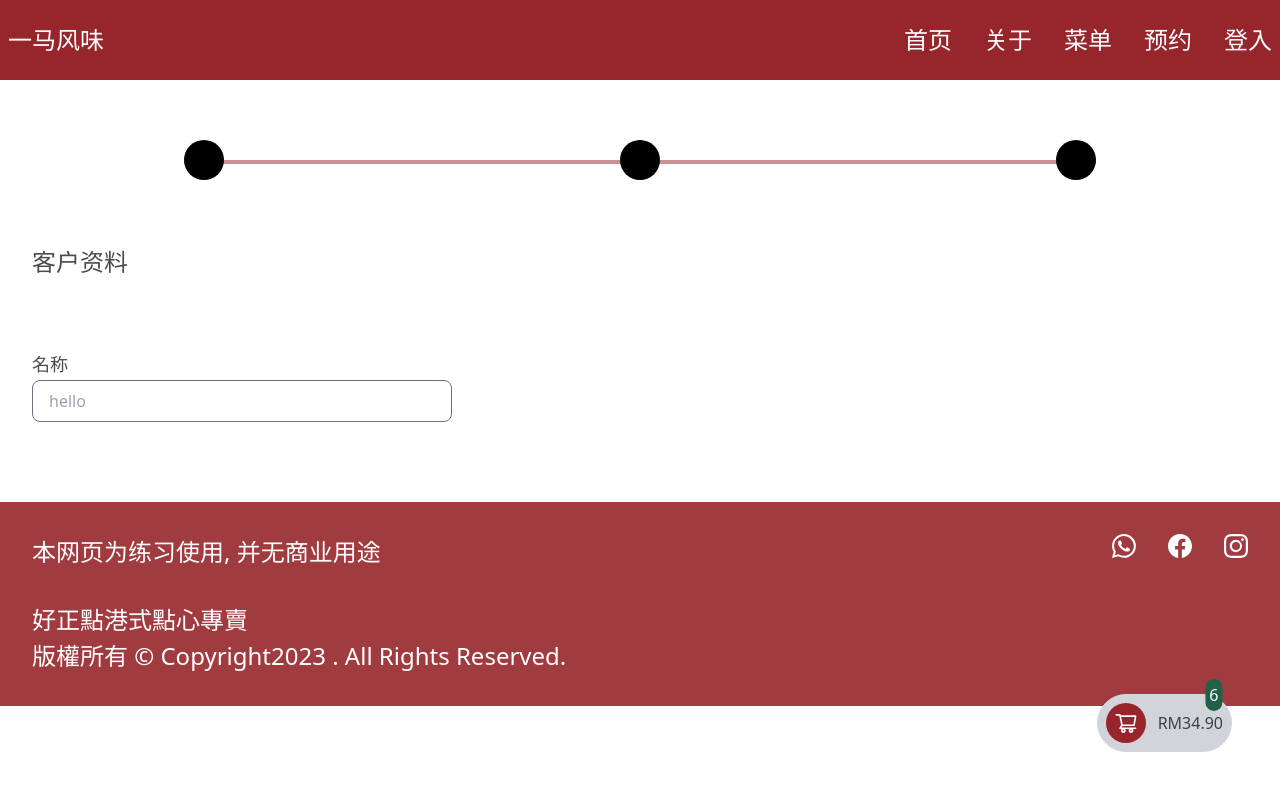
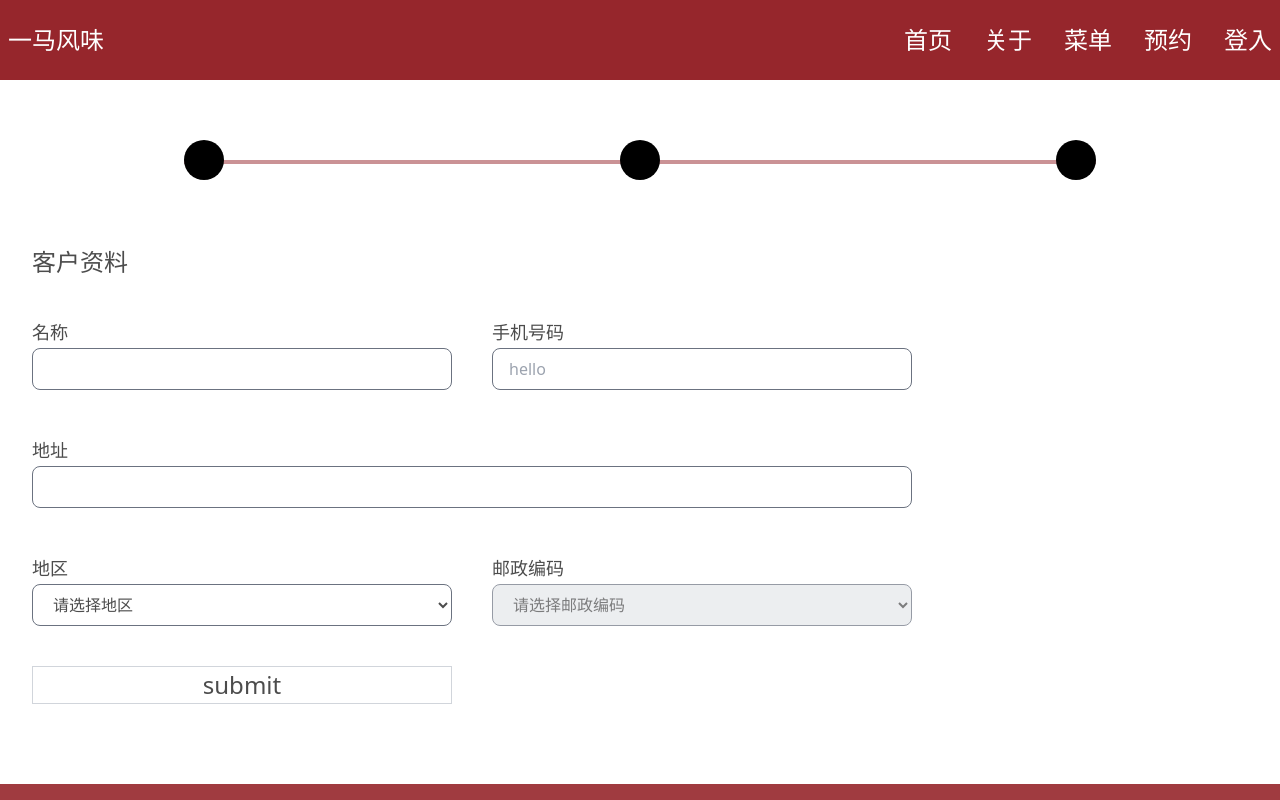
Before and after one commit to SecYJ/react-restaurant, a React (Vite) app: page /checkout in a window 1280 px wide. Shown: the top 800 px of the page. Built offline with nearby package versions, Linux system fonts and the light colour scheme.

Commit message:
Added react hook form and setup some validation logics

```diff
--- a/index.html
+++ b/index.html
@@ -7,7 +7,10 @@
         <title>Vite + React</title>
     </head>
     <body>
-    <div id="root"></div>
+        <div
+            id="root"
+            class="grid min-h-screen grid-rows-[auto_1fr_auto]"
+        ></div>
         <script type="module" src="/src/main.jsx"></script>
     </body>
 </html>
--- a/src/App.jsx
+++ b/src/App.jsx
@@ -1,18 +1,10 @@
 import { RouterProvider } from "react-router-dom";
-import { AnimatePresence } from "framer-motion";
-import { useCartCtx } from "./contexts/CartCtx";
 import router from "./router";
-import FloatingCartButton from "./components/cart/FloatingCartButton";
-import Cart from "./components/cart/Cart";
 
 const App = () => {
-    const { cartVisible: visible } = useCartCtx();
-
     return (
         <>
             <RouterProvider router={router} />
-            {!visible && <FloatingCartButton />}
-            <AnimatePresence>{visible && <Cart />}</AnimatePresence>
         </>
     );
 };
--- a/src/components/MultiStepForm/CheckoutForm.jsx
+++ b/src/components/MultiStepForm/CheckoutForm.jsx
@@ -1,26 +1,40 @@
-import { useId } from "react";
+import { useCallback, useEffect } from "react";
 import { useForm } from "react-hook-form";
-// import Input from "../Input";
+import { POSTCODE_LISTS } from "../../constants/postcodeStateList";
+import { error, inputStyles } from "./formStyles";
 
 const CheckoutForm = () => {
     const {
         register,
         formState: { errors },
         handleSubmit,
+        watch,
     } = useForm();
-    const nameId = useId();
-    const emailId = useId();
-    const phoneId = useId();
 
-    const inputStyles =
-        "transition-color w-full rounded-lg border border-gray-500 py-2 px-4 text-base outline-none focus:border-primary";
+    // TODO: fix the select bugs
+
+    const watchArea = watch("area");
+    console.log(watchArea);
+
+    const areaAvailability = watchArea
+        ? POSTCODE_LISTS.find((a) => a.name === watchArea)
+        : null;
+
+    const numberValidation = useCallback((val) => {
+        const transformedValue = val.toString();
+        if (transformedValue.length > 11) return "手机号码不可超过 11 个数字!";
+
+        const regexPattern = /\D/g;
+        return regexPattern.test(transformedValue)
+            ? "手机号码只限数字!"
+            : Number(val);
+    }, []);
 
     const submit = (e) => {
-        e.preventDefault();
+        // e.preventDefault();
         console.log(e);
+        console.log(errors);
     };
-
-    console.log(errors);
 
     return (
         <div>
@@ -29,52 +43,111 @@ const CheckoutForm = () => {
                 className="mt-8 grid grid-cols-2 gap-10"
                 onSubmit={handleSubmit(submit)}
             >
-                <div className="relative">
-                    <div className="mt-8" />
-                    {/* <Input label="名称" register={register} errors={errors} /> */}
-                    <label htmlFor={nameId} className="text-lg">
+                <div className="">
+                    <label htmlFor="username" className="text-lg">
                         名称
                     </label>
                     <input
                         type="text"
-                        {...register("名称", { required: true, maxLength: 20 })}
+                        {...register("username", {
+                            required: "名称为必填栏位!",
+                            maxLength: {
+                                value: 20,
+                                message: "名称长度不可超过 20 个文字!",
+                            },
+                        })}
                         className={inputStyles}
-                        id={nameId}
+                        id="username"
+                    />
+                    {errors?.username?.message && (
+                        <p className={error}>{errors?.username.message}</p>
+                    )}
+                </div>
+                <div className="">
+                    <label htmlFor="phoneNumber" className="text-lg">
+                        手机号码
+                    </label>
+                    <input
+                        type="tel"
+                        {...register("phoneNumber", {
+                            required: "手机号码为必填栏位!",
+                            valueAsNumber: true,
+                            validate: numberValidation,
+                        })}
+                        className={`${inputStyles} [appearance:textfield]`}
+                        id="phoneNumber"
                         placeholder="hello"
                     />
+                    {errors?.phoneNumber?.message && (
+                        <p className={error}>{errors?.phoneNumber?.message}</p>
+                    )}
                 </div>
-                {/* <div className="relative">
-                    <div className="mt-8" />
-                    <label htmlFor={phoneId} className="text-lg">
-                        联络号码
-                    </label>
+
+                <div className="col-span-full">
+                    <label className="text-lg">地址</label>
                     <input
-                        type="number"
-                        {...register("联络号码", {
-                            required: true,
-                            valueAsNumber: true,
-
+                        type="text"
+                        {...register("address", {
+                            required: {
+                                value: true,
+                                message: "地址栏位不得为空",
+                            },
                         })}
                         className={inputStyles}
-                        id={phoneId}
-                        placeholder="hello"
                     />
+                    {errors?.address?.message && (
+                        <p className={error}>{errors.address.message}</p>
+                    )}
                 </div>
-                <div className="relative">
-                    <div className="mt-8" />
-                    <label htmlFor={emailId} className="text-lg">
-                        Email
+                <div className="">
+                    <label htmlFor="area" className="text-lg">
+                        地区
                     </label>
-                    <input
-                        type="email"
-                        {...register("email", {
+                    <select
+                        {...register("area")}
+                        id="area"
+                        className={`${inputStyles} bg-transparent`}
+                        defaultValue="请选择地区"
+                    >
+                        <option disabled>请选择地区</option>
+                        {POSTCODE_LISTS.map((c) => (
+                            <option key={c.name} value={c.name}>
+                                {c.name}
+                            </option>
+                        ))}
+                    </select>
+                </div>
+                <div className="">
+                    <label htmlFor="area" className="text-lg">
+                        邮政编码
+                    </label>
+                    <select
+                        disabled={!watchArea}
+                        {...register("postcode", {
                             required: true,
                         })}
-                        className={inputStyles}
-                        id={emailId}
-                        placeholder="hello"
-                    />
-                </div> */}
+                        id="postcode"
+                        className={`${inputStyles} ${
+                            watchArea
+                                ? "enabled:bg-transparent"
+                                : "cursor-not-allowed disabled:bg-gray-200"
+                        }`}
+                        defaultValue="请选择邮政编码"
+                    >
+                        <option disabled>请选择邮政编码</option>
+                        {areaAvailability?.postcodes.map((c) => (
+                            <option value={c} key={c}>
+                                {c}
+                            </option>
+                        ))}
+                    </select>
+                    {errors?.postcode?.message && (
+                        <p className={error}>{errors?.postcode?.message}</p>
+                    )}
+                </div>
+                <button type="submit" className="border border-gray-300">
+                    submit
+                </button>
             </form>
         </div>
     );
--- /dev/null
+++ b/src/components/MultiStepForm/formStyles.jsx
@@ -0,0 +1,3 @@
+export const error = "mt-1 text-base text-red-600";
+export const inputStyles =
+    "transition-color w-full rounded-lg border border-gray-500 py-2 px-4 text-base outline-none focus:border-primary";
--- a/src/components/Overlay.jsx
+++ b/src/components/Overlay.jsx
@@ -1,5 +1,3 @@
-import React from "react";
-
 const Overlay = ({ children, onClose }) => {
     return (
         <div className="relative z-10" role="dialog" aria-modal="true">
--- a/src/components/cart/Cart.jsx
+++ b/src/components/cart/Cart.jsx
@@ -9,7 +9,11 @@ const Cart = () => {
     const { cart, dispatch } = useCartCtx();
 
     return (
-        <Overlay onClose={() => dispatch({ type: "TOGGLE_CART_VISIBILITY" })}>
+        <Overlay
+            onClose={() =>
+                dispatch({ type: "TOGGLE_CART_VISIBILITY", payload: false })
+            }
+        >
             <motion.div
                 key="modal"
                 initial={{ x: "100%" }}
--- a/src/components/cart/CartItem.jsx
+++ b/src/components/cart/CartItem.jsx
@@ -1,4 +1,4 @@
-import { useEffect, useId, useState } from "react";
+import { useId } from "react";
 import { AiOutlineMinus, AiOutlinePlus } from "react-icons/ai";
 import { useCartCtx } from "../../contexts/CartCtx";
 
@@ -10,7 +10,6 @@ const CartItem = ({
     id,
     stock,
 }) => {
-    // const [amount, setAmount] = useState(initialAmount);
     const amount = initialAmount;
     const { dispatch } = useCartCtx();
     const inputId = useId();
@@ -19,35 +18,17 @@ const CartItem = ({
     const totalPrice = (amount * price).toFixed(2);
     // TODO: error msg for exceeded stock
 
-    // const onAmountChange = (e) => {
-    //     const { value: val } = e.target;
-
-    //     const invalidNum = /\D/g.test(val);
-    //     if (invalidNum) return setAmount(val.replace(/\D/g, ""));
-    //     if (val > stock) return setAmount(stock);
-    //     setAmount(Number(val) === 0 ? "" : Number(val));
-    // };
-
     const inputAmountValidation = (val) => {
         let finalValue = 0;
         const invalidNum = /\D/g.test(val);
-        if (invalidNum) {
-            console.log("one");
-            return (finalValue = val.replace(/\D/g, ""));
-        }
-        if (val > stock) {
-            console.log("two");
-            return (finalValue = stock);
-        }
-
-        console.log("final");
+        if (invalidNum) return (finalValue = val.replace(/\D/g, ""));
+        if (val > stock) return (finalValue = stock);
         return Number(val) === 0 ? "" : Number(val);
     };
 
     const toggleCartItemAmount = ({ option, id, event: e }) => {
         let result = null;
         if (option === "input") result = inputAmountValidation(e.target.value);
-        console.log(typeof result);
         dispatch({
             type: "TOGGLE_CART_ITEM_AMOUNT",
             payload: { option, id, inputValue: result },
@@ -63,7 +44,6 @@ const CartItem = ({
                     className="h-full w-full object-cover object-center"
                 />
             </div>
-
             <div className="ml-4 flex grow flex-col justify-between">
                 <div>
                     <div className="flex justify-between text-base font-medium text-gray-900">
@@ -88,9 +68,6 @@ const CartItem = ({
                                 }`}
                             />
                         </button>
-                        {/* <p className="min-w-[45px] text-gray-500">
-                            Qty {orderQty}
-                        </p> */}
                         <p className="flex min-w-[45px] text-gray-500">
                             <label htmlFor={inputId}>Qty</label>
                             <input
@@ -123,19 +100,13 @@ const CartItem = ({
                             type="button"
                             className="rounded-full p-2 text-white enabled:bg-primary/80 disabled:cursor-not-allowed disabled:bg-primary/60"
                             disabled={amount >= stock}
-                            onClick={() => {
-                                console.log("adsf");
-                                // dispatch({
-                                //     type: "TOGGLE_CART_ITEM_AMOUNT",
-                                //     payload: { option: "inc", id },
-                                // });
-                                toggleCartItemAmount({ option: "inc", id });
-                            }}
+                            onClick={() =>
+                                toggleCartItemAmount({ option: "inc", id })
+                            }
                         >
                             <AiOutlinePlus />
                         </button>
                     </div>
-
                     <div className="flex">
                         <button
                             type="button"
--- a/src/components/foodMenu/MenuCard.jsx
+++ b/src/components/foodMenu/MenuCard.jsx
@@ -1,7 +1,7 @@
 import { useCartCtx } from "../../contexts/CartCtx";
 import Button from "../Button";
 
-const ProductCard = ({
+const MenuCard = ({
     img,
     category,
     imgFallback,
@@ -10,7 +10,7 @@ const ProductCard = ({
     stock,
     id,
 }) => {
-    // const { dispatch } = useCartCtx();
+    const { dispatch } = useCartCtx();
     const [cName, ...eName] = name.split(" ");
 
     return (
@@ -29,16 +29,16 @@ const ProductCard = ({
                     color="secondary"
                     className="btn-lg col-span-full mt-3"
                     onClick={() => {
-                        // dispatch({
-                        //     type: "ADD_TO_CART",
-                        //     payload: {
-                        //         imgFallback,
-                        //         price,
-                        //         name,
-                        //         id,
-                        //         stock,
-                        //     },
-                        // });
+                        dispatch({
+                            type: "ADD_TO_CART",
+                            payload: {
+                                imgFallback,
+                                price,
+                                name,
+                                id,
+                                stock,
+                            },
+                        });
                     }}
                 >
                     加入购物车
@@ -47,4 +47,4 @@ const ProductCard = ({
         </li>
     );
 };
-export default ProductCard;
+export default MenuCard;
--- a/src/components/foodMenu/MenuGrid.jsx
+++ b/src/components/foodMenu/MenuGrid.jsx
@@ -1,10 +1,9 @@
-import ProductCard from "./MenuCard";
-import SkeletonPost from "../skeleton/SkeletonPost";
+import { AnimatePresence } from "framer-motion";
 import { useMenuCtx } from "../../contexts/MenuCtx";
-import Cart from "../cart/Cart";
 import { useCartCtx } from "../../contexts/CartCtx";
 import FloatingCartButton from "../cart/FloatingCartButton";
-import { AnimatePresence } from "framer-motion";
+import MenuCard from "./MenuCard";
+import Cart from "../cart/Cart";
 import useFoodMenu from "../../hooks/useFoodMenu";
 import MenuSkeleton from "./MenuSkeleton";
 
@@ -28,10 +27,11 @@ const MenuGrid = () => {
         <>
             <ul className="grid grid-cols-3 gap-8">
                 {filtered_menu.map((d) => {
-                    return <ProductCard {...d} key={d.id} />;
+                    return <MenuCard {...d} key={d.id} />;
                 })}
             </ul>
-            {/* <AnimatePresence>{visible && <Cart />}</AnimatePresence> */}
+            {!visible && <FloatingCartButton />}
+            <AnimatePresence>{visible && <Cart />}</AnimatePresence>
         </>
     );
 };
--- /dev/null
+++ b/src/constants/postcodeStateList.js
@@ -0,0 +1,10 @@
+export const POSTCODE_LISTS = [
+    {
+        name: "居林",
+        postcodes: ["09000", "09007", "09009", "09010", "09020"],
+    },
+    {
+        name: "鲁乃",
+        postcodes: ["09600"],
+    },
+];
--- a/src/main.jsx
+++ b/src/main.jsx
@@ -3,8 +3,8 @@ import ReactDOM from "react-dom/client";
 import { QueryClient, QueryClientProvider } from "@tanstack/react-query";
 import { ReactQueryDevtools } from "@tanstack/react-query-devtools";
 import App from "./App";
+import "./index.css";
 import CartCtxProvider from "./contexts/CartCtx";
-import "./index.css";
 
 const queryClient = new QueryClient({
     defaultOptions: {
--- a/src/pages/Menu.jsx
+++ b/src/pages/Menu.jsx
@@ -11,6 +11,7 @@ const Menu = () => {
                         <MenuSidebar />
                     </div>
                     <div className="w-3/4">
+                        <h1 className="mb-8 text-3xl">菜单列表</h1>
                         <MenuGrid />
                     </div>
                 </MenuCtxProvider>
```
Lines whose indentation alone changed are shown as unchanged.
